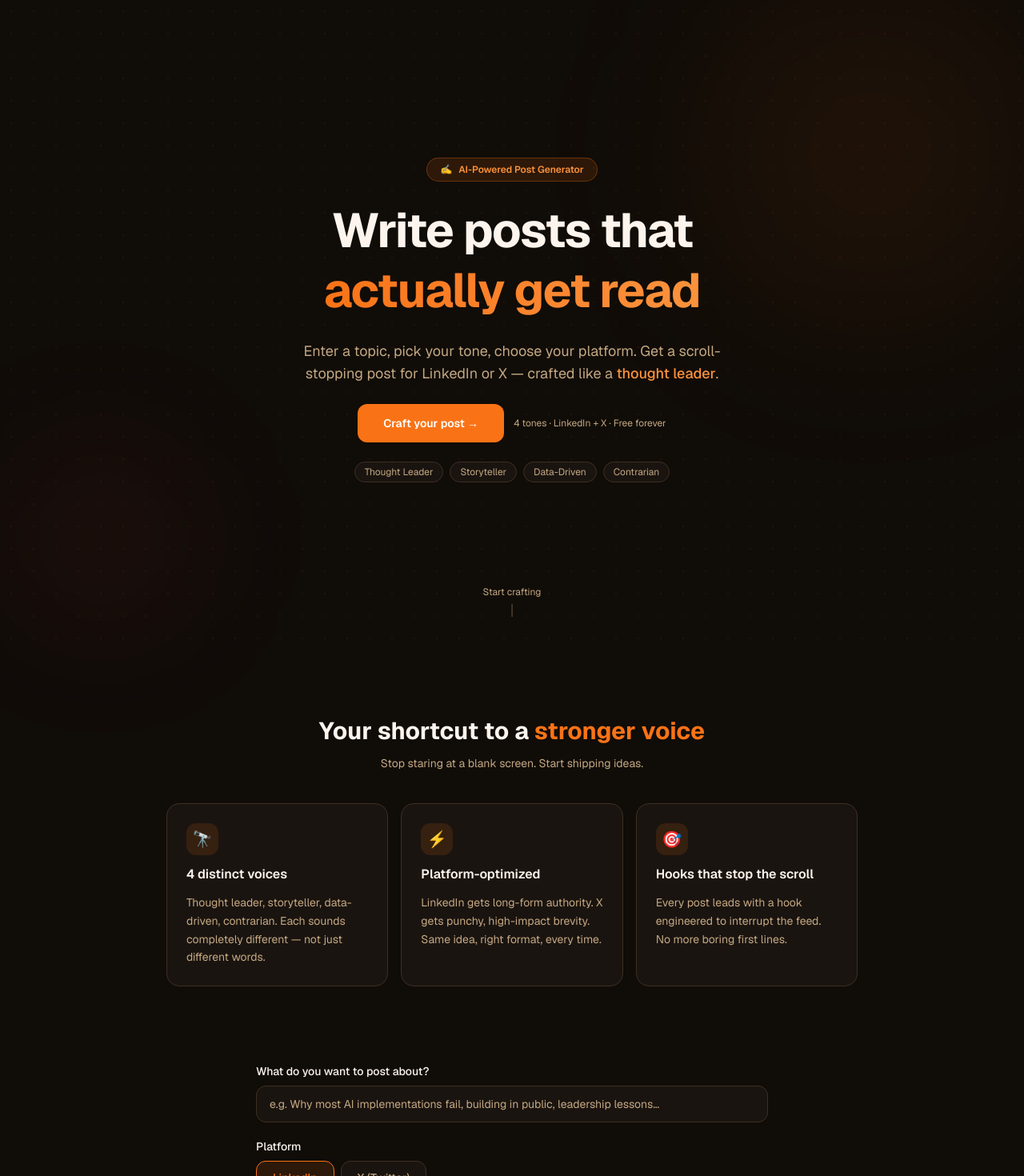
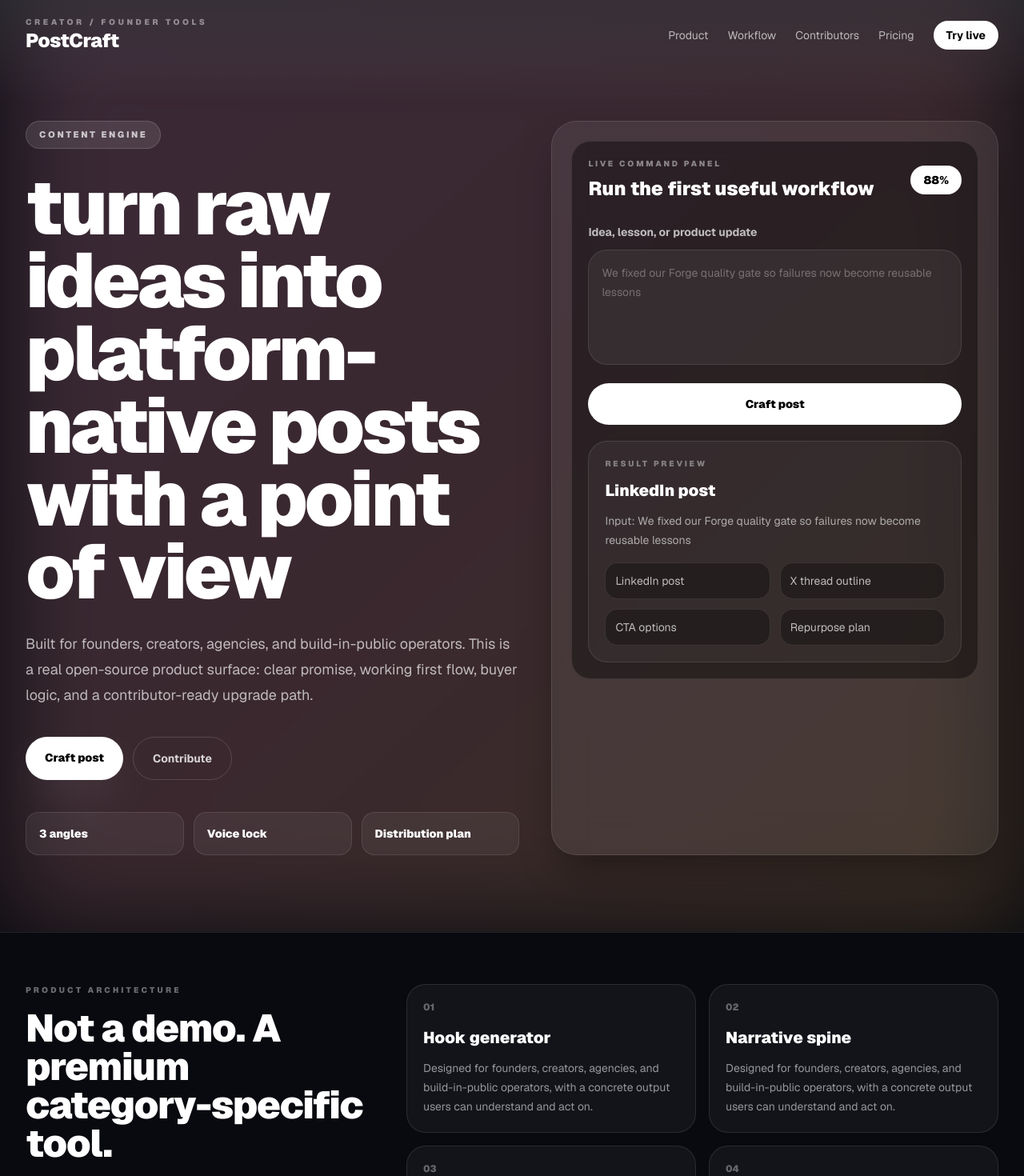
Before and after one commit to jayblast-spec/postcraft, a Next.js app: page / in a window 1280 px wide. Shown: the top 1470 px of the page at 80% size. Built offline with nearby package versions, Linux system fonts and the light colour scheme.

Commit message:
Upgrade to premium contributor-ready product surface

```diff
--- a/app/page.tsx
+++ b/app/page.tsx
@@ -1,18 +1,54 @@
-"use client";
-import { useRef } from "react";
-import HeroSection from "./components/HeroSection";
-import FeaturesSection from "./components/FeaturesSection";
-import PostForm from "./components/PostForm";
-import Footer from "./components/Footer";
+'use client';
+
+import { useMemo, useState } from 'react';
+
+const product = {"repo":"PostCraft","suite":"Creator / Founder Tools","category":"Content engine","audience":"founders, creators, agencies, and build-in-public operators","promise":"turn raw ideas into platform-native posts with a point of view","inputLabel":"Idea, lesson, or product update","placeholder":"We fixed our Forge quality gate so failures now become reusable lessons","primary":"Craft post","gradient":"from-pink-300 via-rose-300 to-orange-300","metrics":["3 angles","Voice lock","Distribution plan"],"modules":["Hook generator","Narrative spine","Platform variants","Proof receipts","Publishing calendar"],"outputs":["LinkedIn post","X thread outline","CTA options","Repurpose plan"],"pricing":"Free post pack, $19/month Creator, $99/month Studio."} as const;
+
+function scoreFrom(input: string) {
+  const seed = input.trim().length || 18;
+  return Math.min(96, 54 + (seed % 37));
+}
 
 export default function Home() {
-  const craftRef = useRef<HTMLDivElement>(null);
+  const [input, setInput] = useState('');
+  const score = useMemo(() => scoreFrom(input || product.placeholder), [input]);
+  const result = useMemo(() => {
+    const text = input.trim() || product.placeholder;
+    return { title: text.length > 76 ? text.slice(0, 76) + '...' : text, next: product.outputs[0] };
+  }, [input]);
+
   return (
-    <>
-      <HeroSection onTryClick={() => craftRef.current?.scrollIntoView({ behavior: "smooth" })} />
-      <FeaturesSection />
-      <div ref={craftRef}><PostForm /></div>
-      <Footer />
-    </>
+    <main className="min-h-screen bg-[#080a0f] text-white selection:bg-white selection:text-black">
+      <section className="relative overflow-hidden border-b border-white/10">
+        <div className={`absolute inset-0 bg-gradient-to-br ${product.gradient} opacity-20 blur-3xl`} />
+        <div className="absolute inset-x-0 top-0 h-32 bg-gradient-to-b from-white/10 to-transparent" />
+        <nav className="relative z-10 mx-auto flex max-w-7xl items-center justify-between px-5 py-5 sm:px-8">
+          <div><p className="text-[10px] font-black uppercase tracking-[0.36em] text-white/45">{product.suite}</p><h1 className="text-xl font-black tracking-tight sm:text-2xl">{product.repo}</h1></div>
+          <div className="hidden items-center gap-6 text-sm text-white/65 md:flex"><a href="#product">Product</a><a href="#workflow">Workflow</a><a href="#contributors">Contributors</a><a href="#pricing">Pricing</a><a href="#try" className="rounded-full bg-white px-4 py-2 font-bold text-black">Try live</a></div>
+        </nav>
+        <div className="relative z-10 mx-auto grid max-w-7xl gap-10 px-5 pb-16 pt-10 sm:px-8 lg:grid-cols-[1.05fr_0.95fr] lg:pb-24 lg:pt-16">
+          <div className="flex flex-col justify-center">
+            <p className="w-fit rounded-full border border-white/15 bg-white/10 px-4 py-2 text-[11px] font-black uppercase tracking-[0.24em] text-white/70">{product.category}</p>
+            <h2 className="mt-7 max-w-4xl text-5xl font-black leading-[0.95] tracking-[-0.04em] sm:text-7xl lg:text-8xl">{product.promise}</h2>
+            <p className="mt-7 max-w-2xl text-lg leading-8 text-white/68">Built for {product.audience}. This is a real open-source product surface: clear promise, working first flow, buyer logic, and a contributor-ready upgrade path.</p>
+            <div className="mt-9 flex flex-col gap-3 sm:flex-row"><a href="#try" className="rounded-full bg-white px-6 py-4 text-center text-sm font-black text-black shadow-2xl shadow-white/10">{product.primary}</a><a href="#contributors" className="rounded-full border border-white/15 px-6 py-4 text-center text-sm font-bold text-white/80">Contribute</a></div>
+            <div className="mt-10 grid gap-3 sm:grid-cols-3">{product.metrics.map((metric) => <div key={metric} className="rounded-2xl border border-white/10 bg-white/[0.06] p-4"><p className="text-sm font-black">{metric}</p></div>)}</div>
+          </div>
+          <div id="try" className="rounded-[2rem] border border-white/10 bg-white/[0.07] p-4 shadow-2xl shadow-black/40 backdrop-blur-xl sm:p-6">
+            <div className="rounded-[1.5rem] border border-white/10 bg-black/40 p-5">
+              <div className="flex items-center justify-between gap-4"><div><p className="text-[10px] font-black uppercase tracking-[0.28em] text-white/45">Live command panel</p><h3 className="mt-2 text-2xl font-black">Run the first useful workflow</h3></div><div className="rounded-full bg-white px-4 py-2 text-sm font-black text-black">{score}%</div></div>
+              <label className="mt-7 block text-sm font-bold text-white/70">{product.inputLabel}</label>
+              <textarea value={input} onChange={(event) => setInput(event.target.value)} placeholder={product.placeholder} className="mt-3 min-h-36 w-full resize-none rounded-3xl border border-white/10 bg-white/[0.06] p-4 text-sm leading-6 text-white outline-none placeholder:text-white/32 focus:border-white/30" />
+              <button onClick={() => setInput(input || product.placeholder)} className="mt-4 w-full rounded-full bg-white px-5 py-4 text-sm font-black text-black">{product.primary}</button>
+              <div className="mt-5 rounded-3xl border border-white/10 bg-white/[0.05] p-5"><p className="text-[10px] font-black uppercase tracking-[0.28em] text-white/40">Result preview</p><h4 className="mt-3 text-xl font-black">{result.next}</h4><p className="mt-3 text-sm leading-6 text-white/60">Input: {result.title}</p><div className="mt-4 grid gap-3 sm:grid-cols-2">{product.outputs.map((item) => <div key={item} className="rounded-2xl border border-white/10 bg-black/30 p-3 text-sm text-white/70">{item}</div>)}</div></div>
+            </div>
+          </div>
+        </div>
+      </section>
+      <section id="product" className="mx-auto grid max-w-7xl gap-8 px-5 py-16 sm:px-8 lg:grid-cols-[0.75fr_1.25fr]"><div><p className="text-[10px] font-black uppercase tracking-[0.32em] text-white/40">Product architecture</p><h2 className="mt-4 text-4xl font-black tracking-tight sm:text-5xl">Not a demo. A premium category-specific tool.</h2><p className="mt-5 text-base leading-7 text-white/58">The first version proves value quickly, then expands into saved history, team workflows, exports, and trusted decision records.</p></div><div className="grid gap-4 sm:grid-cols-2">{product.modules.map((module, index) => <article key={module} className="rounded-3xl border border-white/10 bg-white/[0.045] p-5"><p className="text-xs font-black text-white/35">0{index + 1}</p><h3 className="mt-4 text-xl font-black">{module}</h3><p className="mt-3 text-sm leading-6 text-white/55">Designed for {product.audience}, with a concrete output users can understand and act on.</p></article>)}</div></section>
+      <section id="workflow" className="border-y border-white/10 bg-white/[0.035]"><div className="mx-auto max-w-7xl px-5 py-16 sm:px-8"><p className="text-[10px] font-black uppercase tracking-[0.32em] text-white/40">Workflow</p><div className="mt-6 grid gap-4 md:grid-cols-4">{['Capture real context', 'Analyze with guardrails', 'Produce a trusted output', 'Save memory and improve'].map((step, index) => <div key={step} className="rounded-3xl border border-white/10 bg-black/30 p-5"><p className="text-3xl font-black text-white/25">{index + 1}</p><h3 className="mt-5 text-lg font-black">{step}</h3></div>)}</div></div></section>
+      <section id="contributors" className="mx-auto max-w-7xl px-5 py-16 sm:px-8"><div className="rounded-[2rem] border border-white/10 bg-white/[0.06] p-6 sm:p-8"><p className="text-[10px] font-black uppercase tracking-[0.32em] text-white/40">Open-source contributor path</p><h2 className="mt-4 text-4xl font-black tracking-tight">Built in public, improved by serious builders.</h2><p className="mt-4 max-w-3xl text-base leading-7 text-white/58">Contributors can improve product logic, UX quality, accessibility, tests, integrations, and business workflows. The goal is acceleration, not secrecy.</p></div></section>
+      <section id="pricing" className="mx-auto grid max-w-7xl gap-8 px-5 py-16 sm:px-8 lg:grid-cols-[1fr_0.9fr]"><div><p className="text-[10px] font-black uppercase tracking-[0.32em] text-white/40">Commercial path</p><h2 className="mt-4 text-4xl font-black tracking-tight sm:text-5xl">Built to earn trust before asking for payment.</h2><p className="mt-5 text-base leading-7 text-white/58">{product.pricing}</p></div><div className="rounded-[2rem] border border-white/10 bg-white/[0.06] p-6"><p className="text-sm font-bold text-white/50">First milestone</p><h3 className="mt-3 text-3xl font-black">One useful result in under two minutes.</h3><p className="mt-4 text-sm leading-6 text-white/58">When users feel the value immediately, the product can grow into subscriptions, saved workspaces, alerts, exports, and team collaboration.</p></div></section>
+    </main>
   );
 }
```
